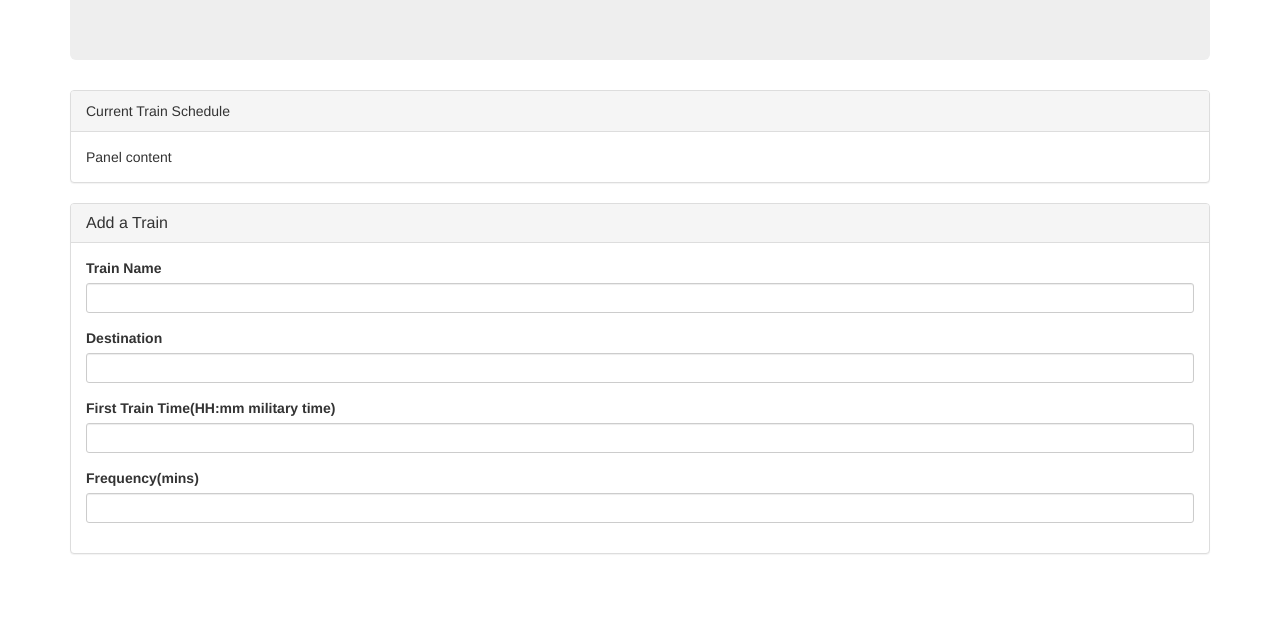
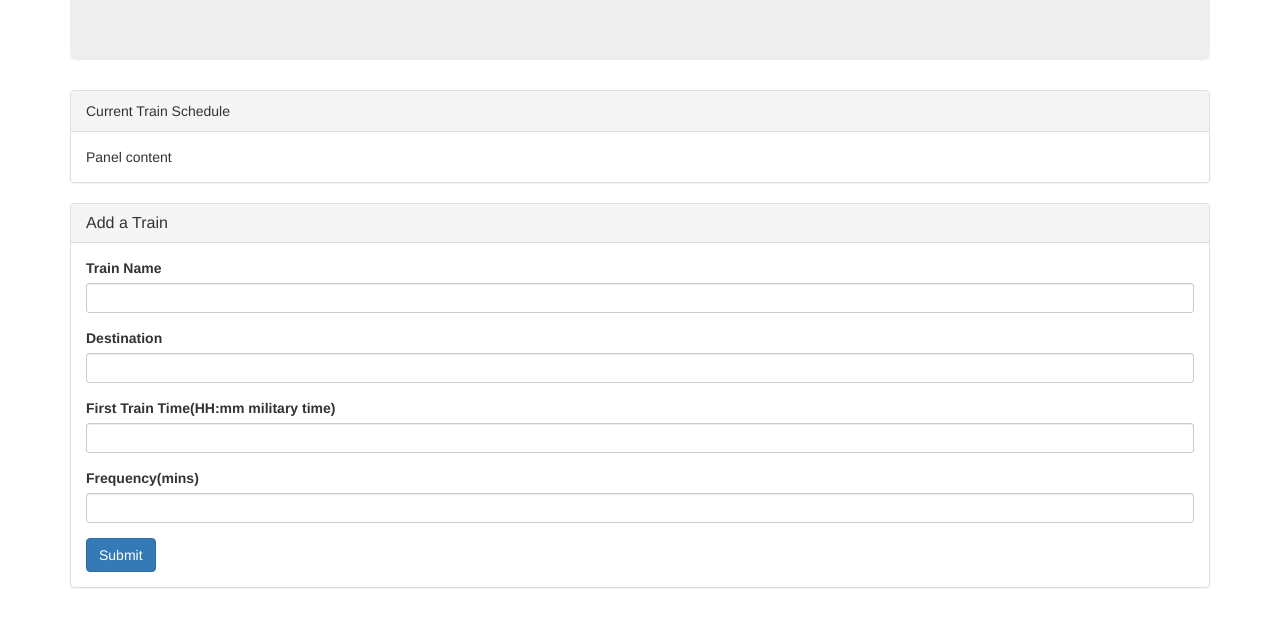
Before and after one commit to andore92/trainSchedule, a plain HTML site: page index.html in a window 1280 px wide. Shown: the part 180-800 px from the top of the page. Drawn offline with nearby package versions, Linux system fonts and the light colour scheme.

Commit message:
added a submit button to the 'Add a Train' panel

```diff
--- a/index.html
+++ b/index.html
@@ -42,6 +42,9 @@
 				    <input class="form-control input-sm" id="inputdefault" type="text">
 				  </div>
 				</form>
+				<div class="btn-group" role="group" aria-label="...">
+				  <button type="button" class="btn btn-default btn-primary">Submit</button>
+				</div>
 			</div><!-- panel boddy -->
 		</div><!-- panel -->
 
```
